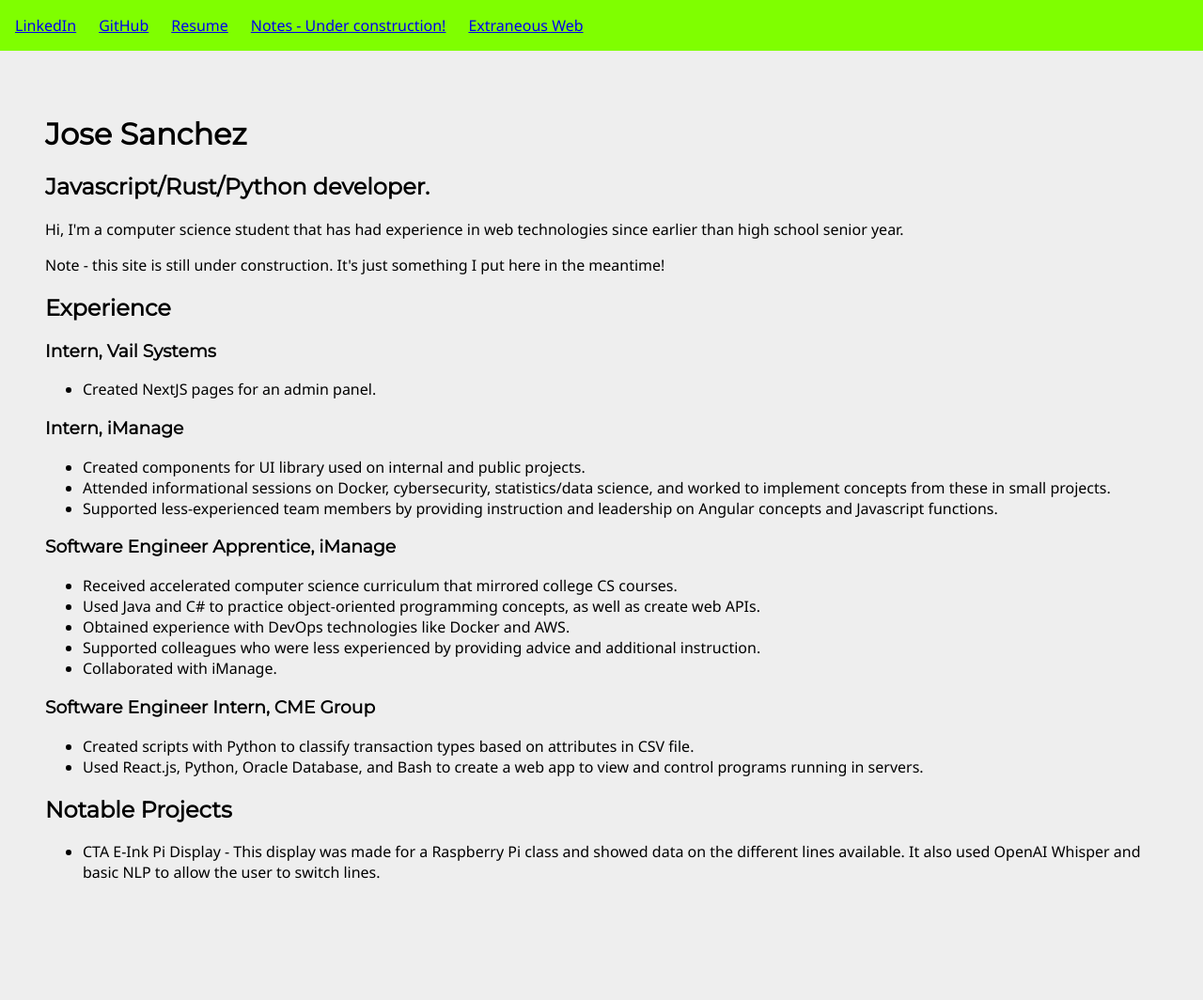
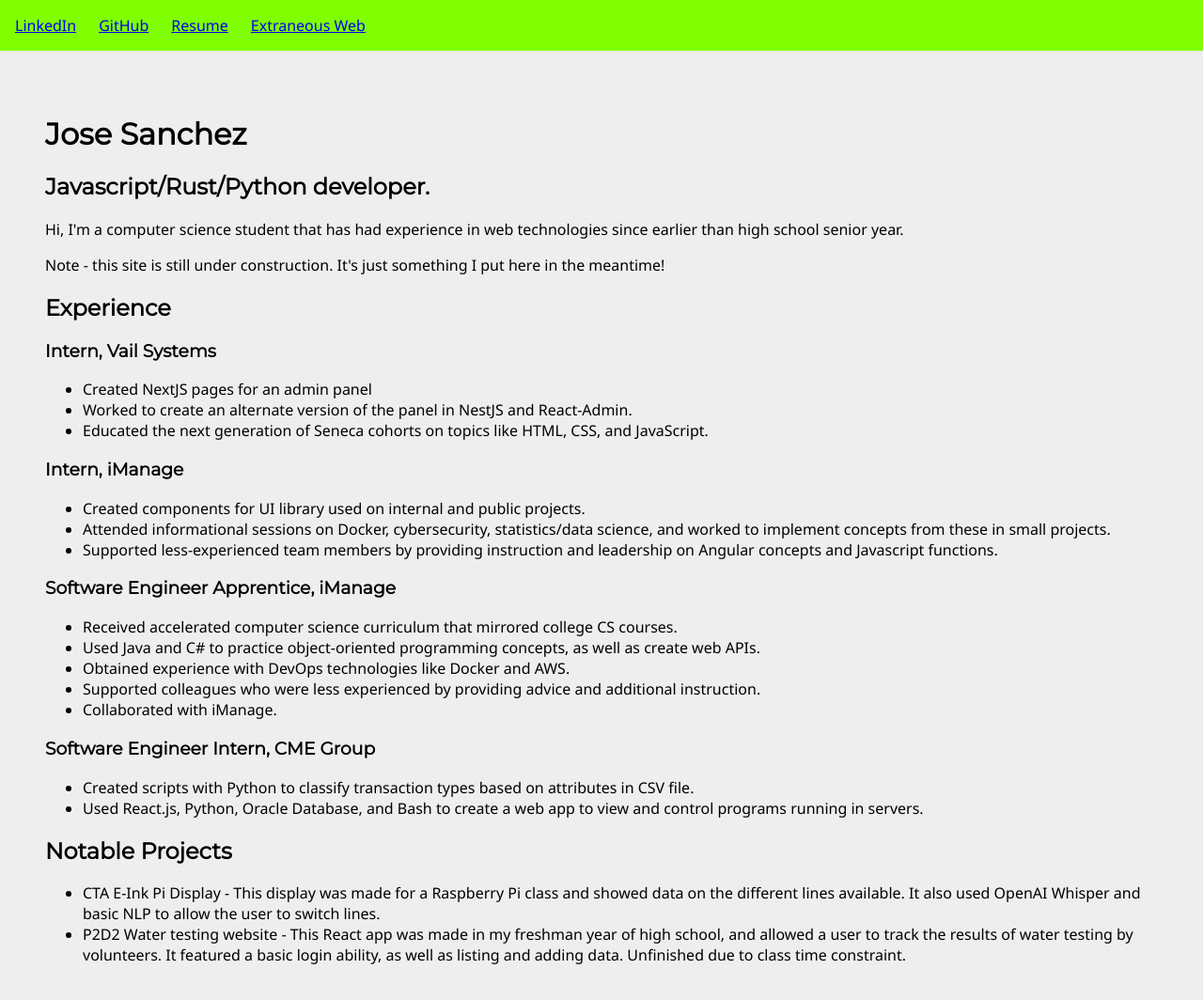
Before and after one commit to jose-with-an-accent/personal-website, a plain HTML site: page index.html in a window 1280 px wide. Shown: the whole page at 94% size. Before the commit the page ends 1003 px from the top, so only its background shows below. Drawn offline with Linux system fonts and the light colour scheme.

Commit message:
small updates

```diff
--- a/index.html
+++ b/index.html
@@ -18,7 +18,7 @@
             <li><a href="//www.linkedin.com/in/jose-sanchez-67092115a">LinkedIn</a></li>
             <li><a href="//github.com/jose-with-an-accent">GitHub</a></li>
             <li><a href="resume_latest.pdf">Resume</a></li>
-            <li><a href="//notes.josesanchez.dev/docs/home">Notes - Under construction!</a></li>
+            <!-- <li><a href="//notes.josesanchez.dev/docs/home">Notes - Under construction!</a></li> -->
             <li><a href="//extraneous.dev">Extraneous Web</a></li>
         </ul>
     </nav>
@@ -32,7 +32,9 @@
         <section>
             <h3>Intern, Vail Systems</h3>
             <ul>
-                <li>Created NextJS pages for an admin panel.</li>
+                <li>Created NextJS pages for an admin panel</li>
+                <li>Worked to create an alternate version of the panel in NestJS and React-Admin.</li>
+                <li>Educated the next generation of Seneca cohorts on topics like HTML, CSS, and JavaScript.</li>
             </ul>
         </section>
         <section>
@@ -68,6 +70,9 @@
         <ul>
             <li>CTA E-Ink Pi Display - This display was made for a Raspberry Pi class and showed data on the different
                 lines available. It also used OpenAI Whisper and basic NLP to allow the user to switch lines.</li>
+                <li>P2D2 Water testing website - This React app was made in my freshman year of high school, and allowed a user to
+                    track the results of water testing by volunteers. It featured a basic login ability, as well as listing and
+                    adding data. Unfinished due to class time constraint.</li>
 
         </ul>
     </div>
```
